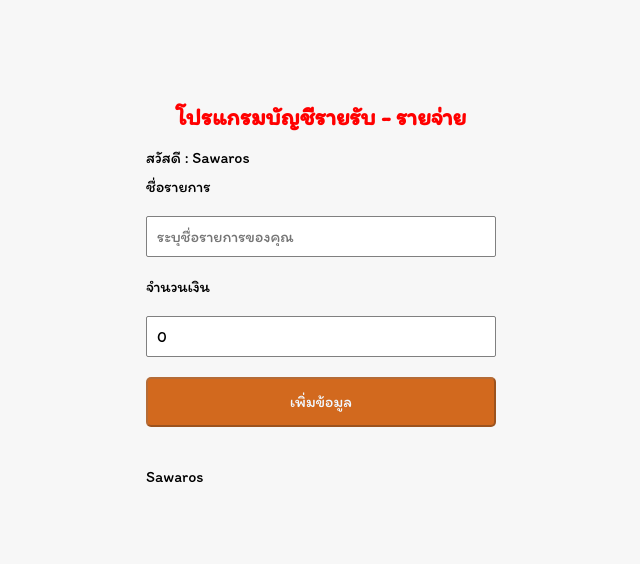
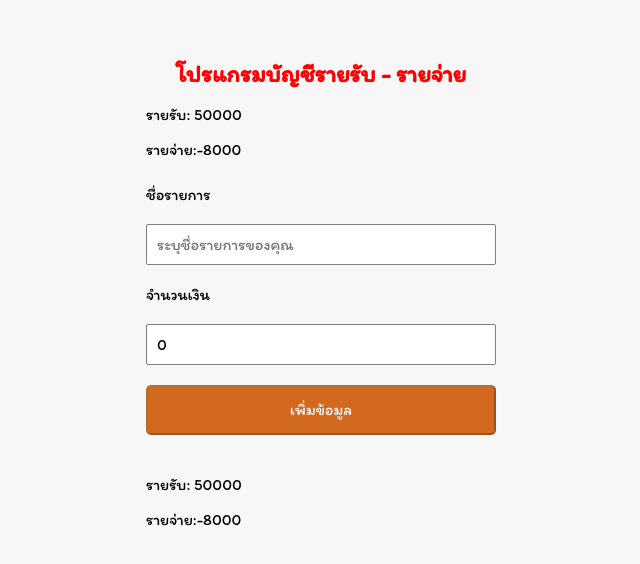
Before and after one commit to sawaros-sonpakdee/React-basic, a React (Create React App) app in the folder react-basic/: page / in a window 1280 px wide. Shown: the part 106-670 px from the top of the page, without its empty margins (319-959 px from the left). Built offline with nearby package versions, Linux system fonts and the light colour scheme.

Commit message:
Context API

```diff
--- a/react-basic/src/App.js
+++ b/react-basic/src/App.js
@@ -52,7 +52,11 @@
     })
   }
   return (
-    <DataContext.Provider value={"Sawaros"}>
+    <DataContext.Provider value={
+      {income:50000,
+      expense:-8000
+      }
+    }>
       <div className='container'>
         <h1 style={design}>โปรแกรมบัญชีรายรับ - รายจ่าย</h1>
         <ReportComponent/>
--- a/react-basic/src/components/Item.js
+++ b/react-basic/src/components/Item.js
@@ -1,21 +1,20 @@
 import './Item.css'
 import PropTypes from 'prop-types'
-import DataContext from '../data/DataContext'
-import { useContext } from 'react'
+
 
 
 const Item = (props) => {
     const { title, amount } = props
     const status = amount < 0 ? "expense" : "income"
     const symbol = amount < 0 ? "-" : "+"
-    const name = useContext(DataContext)
+
     return (
         // <li>{props.title}< span>{props.amount}</span></li>
         <li className={status}>{title} {status}< span>{symbol}{Math.abs(amount)}</span>
             {/* <DataContext.Consumer>
             {value=><span>{value}</span>}
             </DataContext.Consumer> */}
-            {name}
+
         </li>
     );
 }
--- a/react-basic/src/components/ReportComponent.js
+++ b/react-basic/src/components/ReportComponent.js
@@ -1,11 +1,16 @@
+import { useContext } from "react";
 import DataContext from "../data/DataContext";
-import { useContext } from "react";
+
 const ReportComponent=()=>{
-    const name = useContext(DataContext)
+    const {income,expense}  =  useContext(DataContext)
     return(
 
         <div>
-           สวัสดี : {name}
+            {/* <DataContext.Consumer>
+                {context=> }
+            </DataContext.Consumer> */}
+            <p>รายรับ: {income} <p>
+            </p> รายจ่าย:{expense}</p>
         </div>
     );
 }
--- a/react-basic/src/components/Transaction.js
+++ b/react-basic/src/components/Transaction.js
@@ -1,7 +1,8 @@
+import { useContext } from "react";
 import Item from "./Item";
 import './Transaction.css';
 import DataContext from "../data/DataContext";
-import { useContext } from "react";
+
 // import { v4 as uuidv4 } from 'uuid';
 
 const Transaction = (props) => {
@@ -11,8 +12,9 @@
     // { title: "ค่าจิปาถะ", amount: 60000 },
     // { title: "ค่าเช่ารถ", amount: 50000 }
     // ]
-    const {items} = props
-    const name = useContext(DataContext)
+    const { items } = props
+    const { income, expense } = useContext(DataContext)
+
     return (
         // <ul className="item-list">
         //     <Item title={data[0].title} amount = {data[0].amount} />
@@ -34,7 +36,8 @@
             {/* <DataContext.Consumer>
             {value=><p>{value}</p>}
         </DataContext.Consumer> */}
-        {name}
+            <p>รายรับ: {income} <p>
+            </p> รายจ่าย:{expense}</p>
         </div>
     );
 
```
Lines whose indentation alone changed are shown as unchanged.
